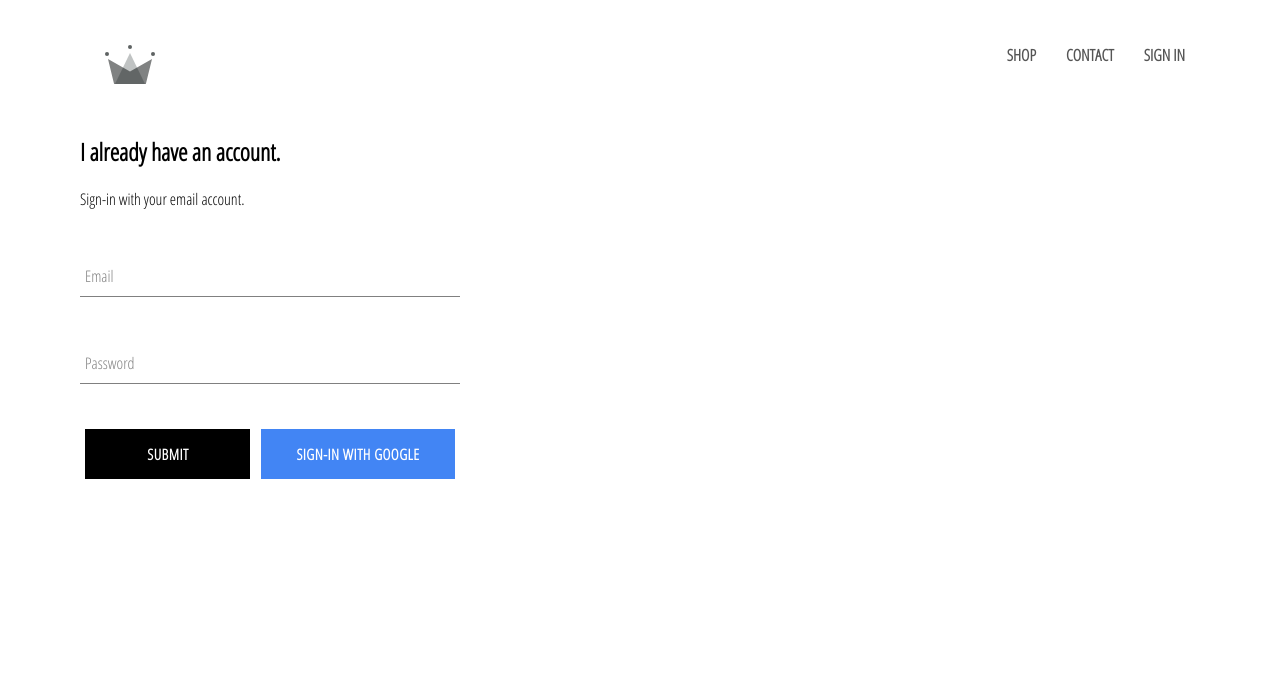
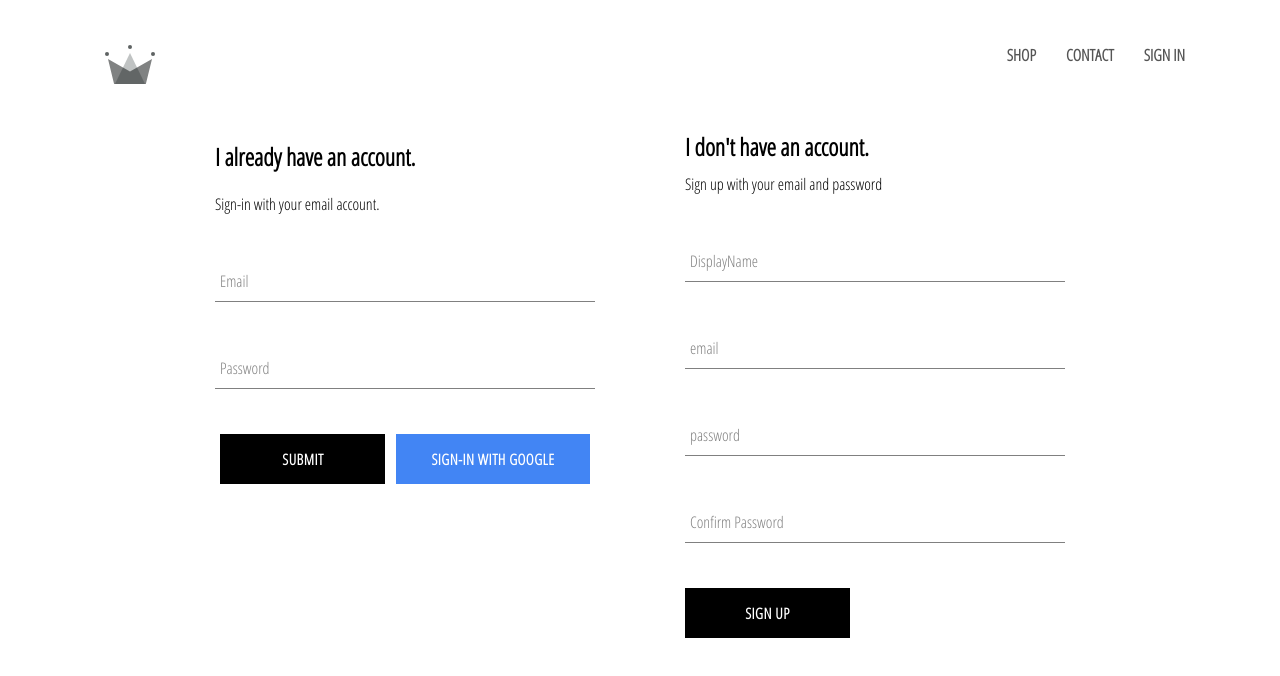
Before and after one commit to shivanshsen7/crown-clothing, a React (Create React App) app: page /sign in a window 1280 px wide. Shown: the top 676 px of the page. Built offline with nearby package versions, Linux system fonts and the light colour scheme; no server answers.

Commit message:
implemeted firebase utils, included ability to store authenticated users

```diff
--- a/src/App.js
+++ b/src/App.js
@@ -1,7 +1,7 @@
 import React from 'react';
 import { Switch, Route } from 'react-router-dom';
 
-import { auth } from './firebase/firebase.utils';
+import { auth, createUserProfileDocument } from './firebase/firebase.utils';
 
 import HomePage from './components/homepage/homepage.component';
 import ShopPage from './components/shop/shop.components';
@@ -23,10 +23,23 @@
   unsubscribeFromAuth = null;
 
   componentDidMount() {
-    this.unsubscribeFromAuth = auth.onAuthStateChanged(user => {
-      this.setState({ currentUser: user });
-      console.log(user.photoURL)
-    })
+    this.unsubscribeFromAuth = auth.onAuthStateChanged(async userAuth => {
+      if (userAuth) {
+        const userRef = await createUserProfileDocument(userAuth);
+
+        userRef.onSnapshot(snapShot => {
+          this.setState({
+            currentUser: {
+              id: snapShot.id,
+              ...snapShot.data()
+            }
+          });
+
+          console.log(this.state);
+        });
+      }
+      this.setState({ currentUser: userAuth });
+    });
   }
 
   componentWillUnmount() {
--- a/src/components/sign-in-and-sign-up/sign-in-and-sign-up.component.jsx
+++ b/src/components/sign-in-and-sign-up/sign-in-and-sign-up.component.jsx
@@ -1,10 +1,12 @@
 import React from "react";
 import "./sign-in-and-sign-up.style.scss";
 import SignIn from '../sign-in/sign-in.component';
+import SignUp from '../sign-up/sign-up.component';
 
 const SignInAndSignUp = () => (
   <div className='sign-in-and-sign-up'>
     <SignIn />
+    <SignUp />
   </div>
 );
 export default SignInAndSignUp;
--- a/src/components/sign-in-and-sign-up/sign-in-and-sign-up.style.scss
+++ b/src/components/sign-in-and-sign-up/sign-in-and-sign-up.style.scss
@@ -0,0 +1,6 @@
+.sign-in-and-sign-up {
+  width: 850px;
+  display: flex;
+  justify-content: space-between;
+  margin: 30px auto;
+}
--- /dev/null
+++ b/src/components/sign-up/sign-up.component.jsx
@@ -0,0 +1,91 @@
+import React from "react";
+import FormInput from "../form-input/form-input.component";
+import CustomButton from "../custom-button/custom-button.component";
+import { auth, createUserProfileDocument } from "../../firebase/firebase.utils";
+import "./sign-up.style.scss";
+
+class SignUp extends React.Component {
+  constructor() {
+    super();
+
+    this.state = {
+      displayName: "",
+      email: "",
+      password: "",
+      confirmPassword: "",
+    };
+  }
+
+  handleSubmit = async (event) => {
+    event.preventDefault();
+
+    const { displayName, email, password, confirmPassword } = this.state;
+
+    if (password !== confirmPassword) {
+      alert(`passwords don't match`);
+      return;
+    }
+    try {
+      const { user } = await auth.createUserWithEmailAndPassword(
+        email,
+        password
+      );
+      await createUserProfileDocument(user, { displayName });
+      this.setState({
+        displayName: "",
+        email: "",
+        password: "",
+        confirmPassword: "",
+      });
+    } catch (error) {
+      console.log(error);
+    }
+  };
+
+  handleChange = (event) => {
+    const { name, value } = event.target;
+    this.setState({ [name]: value });
+  };
+
+  render() {
+    const { displayName, email, password, confirmPassword } = this.state;
+    return (
+      <div className='sign-up'>
+        <h2 className='title'>I don't have an account.</h2>
+        <span>Sign up with your email and password</span>
+        <form onSubmit={this.handleSubmit} className='sign-up-form'>
+          <FormInput
+            type='text'
+            name='displayName'
+            value={displayName}
+            label='DisplayName'
+            onChange={this.handleChange}
+          />
+          <FormInput
+            type='email'
+            name='email'
+            value={email}
+            label='email'
+            onChange={this.handleChange}
+          />
+          <FormInput
+            type='password'
+            name='password'
+            value={password}
+            label='password'
+            onChange={this.handleChange}
+          />
+          <FormInput
+            type='password'
+            name='confirmPassword'
+            value={confirmPassword}
+            label='Confirm Password'
+            onChange={this.handleChange}
+          />
+          <CustomButton type='submit'>Sign UP</CustomButton>
+        </form>
+      </div>
+    );
+  }
+}
+export default SignUp;
--- /dev/null
+++ b/src/components/sign-up/sign-up.style.scss
@@ -0,0 +1,9 @@
+.sign-up {
+  display: flex;
+  flex-direction: column;
+  width: 380px;
+
+  .title {
+    margin: 10px 0;
+  }
+}
--- a/src/firebase/firebase.utils.js
+++ b/src/firebase/firebase.utils.js
@@ -13,6 +13,32 @@
   measurementId: "G-3RP5WMG9FK"
 };
 
+export const createUserProfileDocument = async (userAuth, additionalData) => {
+  if (!userAuth) return;
+
+
+  const userRef = firestore.doc(`users/${userAuth.uid}`);
+  const snapShot = await userRef.get();
+  // console.log(snapShot);
+
+  if (!snapShot.exists) {
+    const { displayName, email } = userAuth;
+    const createdAt = new Date();
+    try {
+      await userRef.set({
+        displayName,
+        email,
+        createdAt,
+        ...additionalData
+      })
+    } catch (error) {
+      console.log(`error creating user ${error.message}`);
+    }
+  }
+  return userRef;
+
+}
+
 firebase.initializeApp(config);
 
 export const auth = firebase.auth();
```
Also changed, not shown: 1 other file (tests, documents, lock files or other folders).
